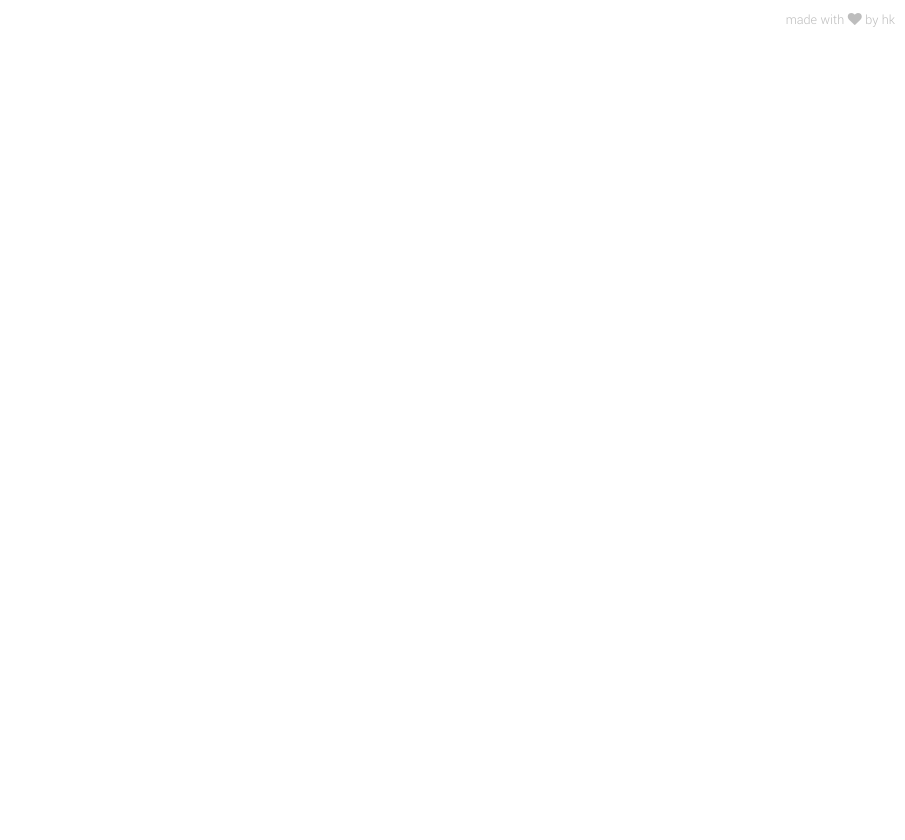
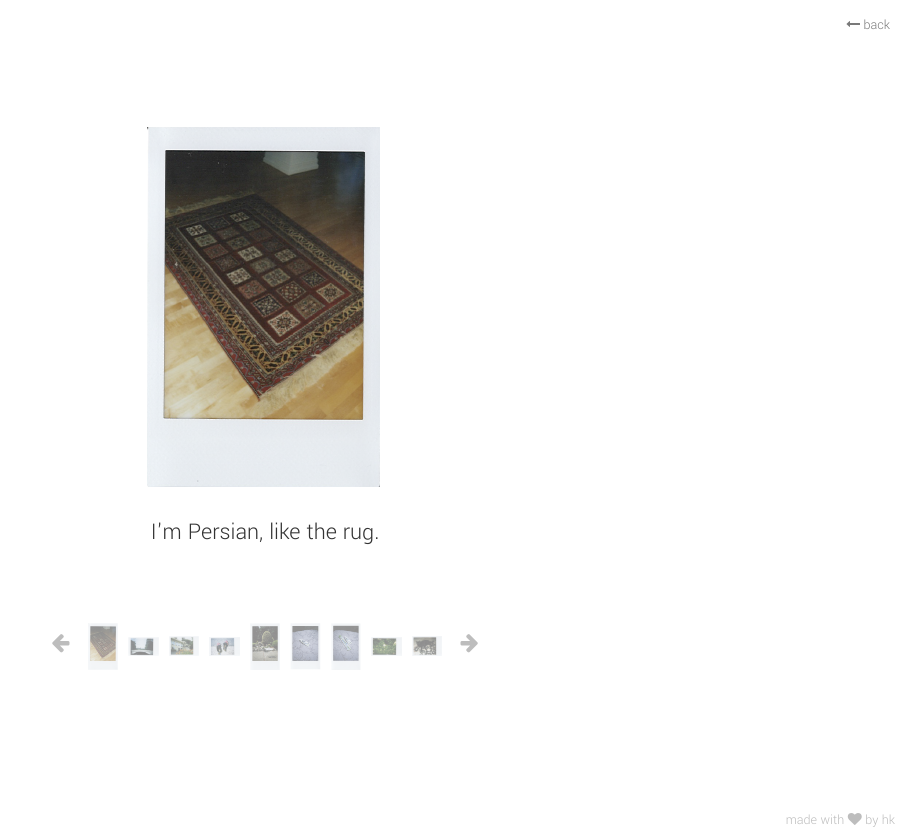
Before and after one commit to hankim813/kv, a website: page client/index.html at #!/gallery in a window 1280 px wide. Shown: the whole page, without its empty margins (375-1280 px from the left). Before the commit the page ends 800 px from the top, so only its background shows below. Drawn offline with nearby package versions, Linux system fonts and the light colour scheme; some packages are replaced by stand-ins of ours; a web font is replaced by a local one.

Commit message:
add gallery page, wip

```diff
--- a/client/js/controllers/gallery.js
+++ b/client/js/controllers/gallery.js
@@ -6,4 +6,67 @@ angular
 	.controller('GalleryController', ['$window', '$location', function($window, $location) {
 		var vm = this;
 
+		// Vertical Centering
+		var parent = document.getElementById('parent');
+		if (parent) parent.style.height = $window.innerHeight + 'px';
+
+		var currentIndex = 0;
+		vm.list = [];
+		for (var i = 0; i < 9; i++) {
+			var img = i + 1 + '.png';
+			vm.list.push(img);
+		}
+		var captions = [
+			'I\'m Persian, like the rug.',
+			'The legends are true... #seattle #noRain',
+			'It\'s no yellow submarine but...',
+			'If my soul were a pair of shoes.',
+			'All I need is a plain white tee.',
+			'Yes, organic toothpaste is a thing.',
+			'And yes, so are organic toothbrushes.',
+			'Cilantro is my life.',
+			'Muffin - we have a love/hate relationship.',
+			'You know nothing, Archie Andrews.',
+			'Horrible eyesight, classic eyewear.',
+			'Every tea cup deserves a plate for a mate.',
+			'My soldiers celebrating yet another victory.',
+			'Mochi, my guardian in the night.'
+		];
+
+ 		// Current image on display
+ 		function updateSet(index) {
+ 			currentIndex = index;
+ 			vm.currentImg = vm.list[index];
+ 			vm.currentCaption = captions[index];
+ 			$location.hash(currentIndex);
+
+ 		}
+ 		vm.updateSet = updateSet;
+
+		// Gallery nav buttons
+		vm.prev = function() {
+			if (currentIndex !== 0) {
+				currentIndex--;
+			} else {
+				currentIndex = 8;
+			}
+			updateSet(currentIndex);
+		}
+
+		vm.next = function() {
+			if (currentIndex === 8) {
+				currentIndex = 0;
+			} else {
+				currentIndex++
+			};
+			updateSet(currentIndex);
+		}
+
+		// TODO: Apply hover class on currentImg
+
+		// Check what the currentIndex is via anchorlink
+		var currentHash = $location.hash();
+		if (currentHash) currentIndex = currentHash;
+
+		updateSet(currentIndex);
 	}]);
--- a/client/styles/main.css
+++ b/client/styles/main.css
@@ -42,6 +42,10 @@ hr {
 
 .mt-md {
 	margin-top: 5%;
+}
+
+.mb-md {
+	margin-bottom: 5%;
 }
 
 /* Vertical Spacing */
@@ -165,6 +169,19 @@ a:hover {
 	cursor: pointer;
 }
 
+.gallery-nav-btn {
+	color: #BDBDBD;
+	padding: 0 10px;
+	transition: all 0.2s;
+	font-size: 1.5em;
+}
+
+.gallery-nav-btn:hover {
+	cursor: pointer;
+	color: #d26d51;
+	transition: all 0.2s;
+}
+
 /* Card */
 
 .card {
@@ -260,6 +277,53 @@ a:hover {
 	font-size: 2em;
 }
 
+.thumbnails {
+	display: inline-block;
+	width: 4%;
+	padding: 5px;
+	/* Webkit for Chrome and Safari */
+	-webkit-transform: scale(1, 1);
+	-webkit-transition-duration: 100ms;
+	-webkit-transition-timing-function: ease-out;
+
+	/* Webkit for Mozila Firefox */
+	-moz-transform: scale(1, 1);
+	-moz-transition-duration: 100ms;
+	-moz-transition-timing-function: ease-out;
+
+	/* Webkit for IE( Version: 11, 10 ) */
+	-ms-transform: scale(1, 1);
+	-ms-transition-duration: 100ms;
+	-ms-transition-timing-function: ease-out;
+	position: relative;
+	opacity: 0.5;
+	z-index: 0;
+}
+
+.thumbnails:hover {
+	/* Webkit for Chrome and Safari */
+  -webkit-transform: scale(2, 2);
+  -webkit-transition-duration: 100ms;
+  -webkit-transition-timing-function: ease-out;
+
+  /* Webkit for Mozila Firefox */
+  -moz-transform: scale(2, 2);
+  -moz-transition-duration: 100ms;
+  -moz-transition-timing-function: ease-out;
+
+  /* Webkit for IE( Version: 11, 10 ) */
+  -ms-transform: scale(2, 2);
+  -ms-transition-duration: 100ms;
+  -ms-transition-timing-function: ease-out;
+  cursor: pointer;
+	opacity: 1;
+  z-index: 1;
+}
+
+.hovered {
+	opacity: 1;
+}
+
 /* Misc. */
 
 .signature {
--- a/client/views/gallery.html
+++ b/client/views/gallery.html
@@ -0,0 +1,16 @@
+<div ng-include src="'views/back-button.html'"></div>
+
+<div id="parent">
+	<div id="child">
+		<div class="col-sm-10 col-sm-offset-1">
+			<img ng-src="../images/{{gallery.currentImg}}" alt="{{gallery.currentCaption}}">
+			<h3 class="pt-sp">{{gallery.currentCaption}}</h3>
+		</div>
+
+		<div class="col-sm-10 col-sm-offset-1 mt-md">
+			<i class="fa fa-arrow-left gallery-nav-btn" ng-click="gallery.prev()"></i>
+			<img ng-repeat="img in gallery.list" ng-src="../images/{{img}}" class="thumbnails" ng-click="gallery.updateSet($index + 1)"></img>
+			<i class="fa fa-arrow-right gallery-nav-btn" ng-click="gallery.next()"></i>
+		</div>
+	</div>
+</div>
```
Also changed, not shown: client/js/controllers/application.js (+5 -5 lines), client/images/1.png (added), client/images/10.png (added), client/images/11.png (added), client/images/12.png (added), client/images/13.png (added), client/images/14.png (added), client/images/2.png (added), client/images/3.png (added), client/images/4.png (added), client/images/5.png (added), client/images/6.png (added), client/images/7.png (added), client/images/8.png (added), 1 more files, 2 other files.
